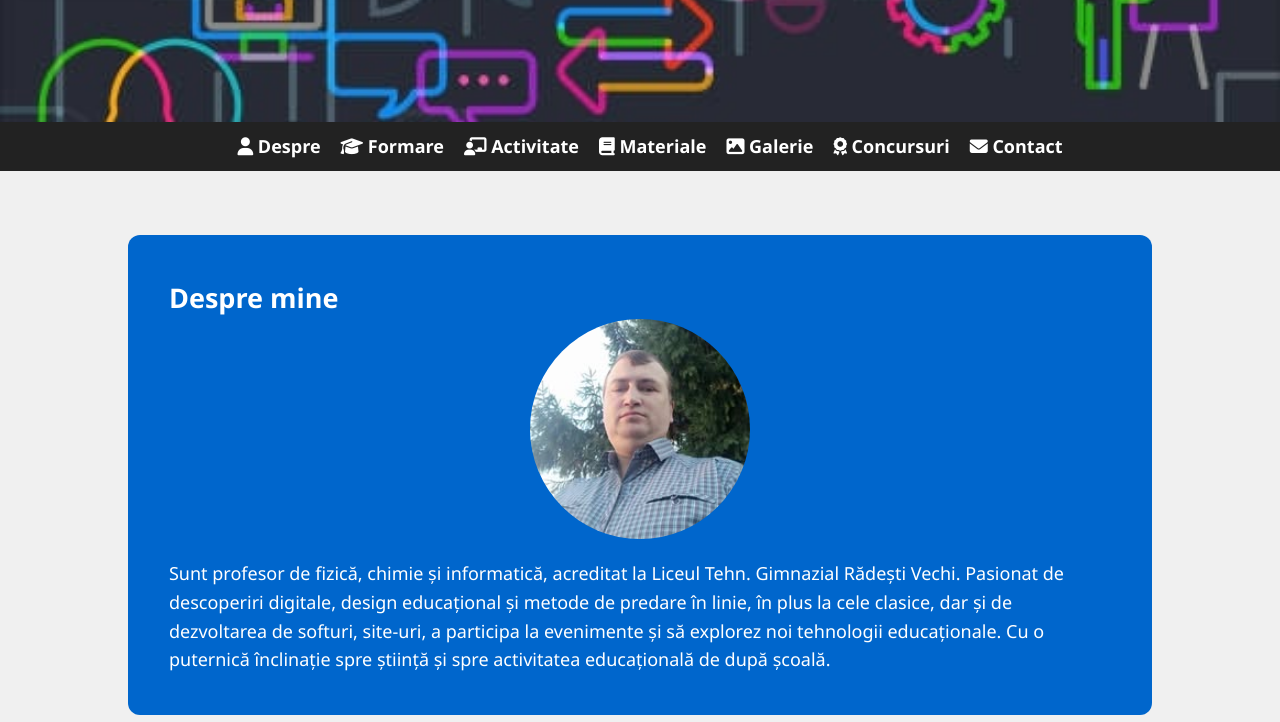
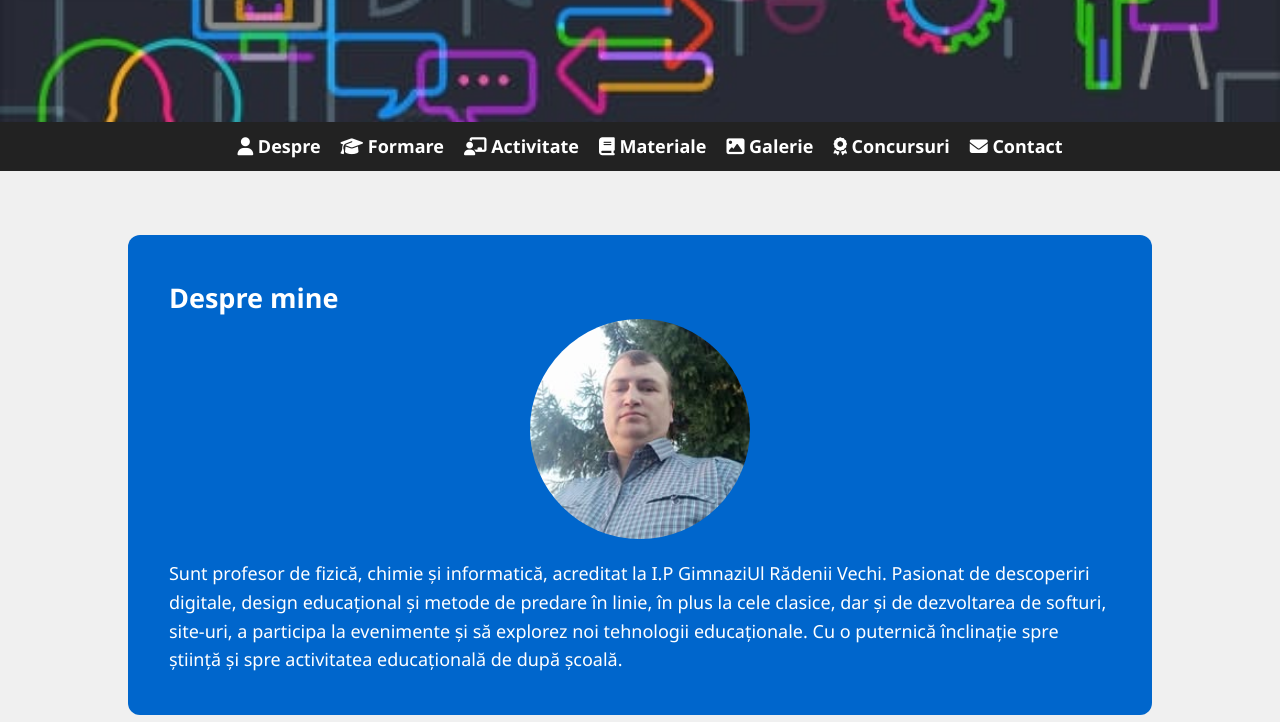
Before and after one commit to denis-iamandi/0114, a plain HTML site: page index.html in a window 1280 px wide. Shown: the part 78-800 px from the top of the page. Drawn offline with Linux system fonts and the light colour scheme.

Commit message:
index.html

```diff
--- a/index.html
+++ b/index.html
@@ -47,7 +47,7 @@
       <h2>Despre mine</h2>
       <img src="images/avatar.jpg" alt="Fotografie Iamandi Denis" />
       <p>
-        Sunt profesor de fizică, chimie și informatică, acreditat la Liceul Tehn. Gimnazial Rădești Vechi.
+        Sunt profesor de fizică, chimie și informatică, acreditat la I.P GimnaziUl Rădenii Vechi.
         Pasionat de descoperiri digitale, design educațional și metode de predare în linie, în plus la cele clasice,
         dar și de dezvoltarea de softuri, site-uri, a participa la evenimente și să explorez noi tehnologii educaționale.
         Cu o puternică înclinație spre știință și spre activitatea educațională de după școală.
@@ -139,4 +139,5 @@
     document.getElementById("year").textContent = new Date().getFullYear();
   </script>
 </body>
+
 </html>
```
